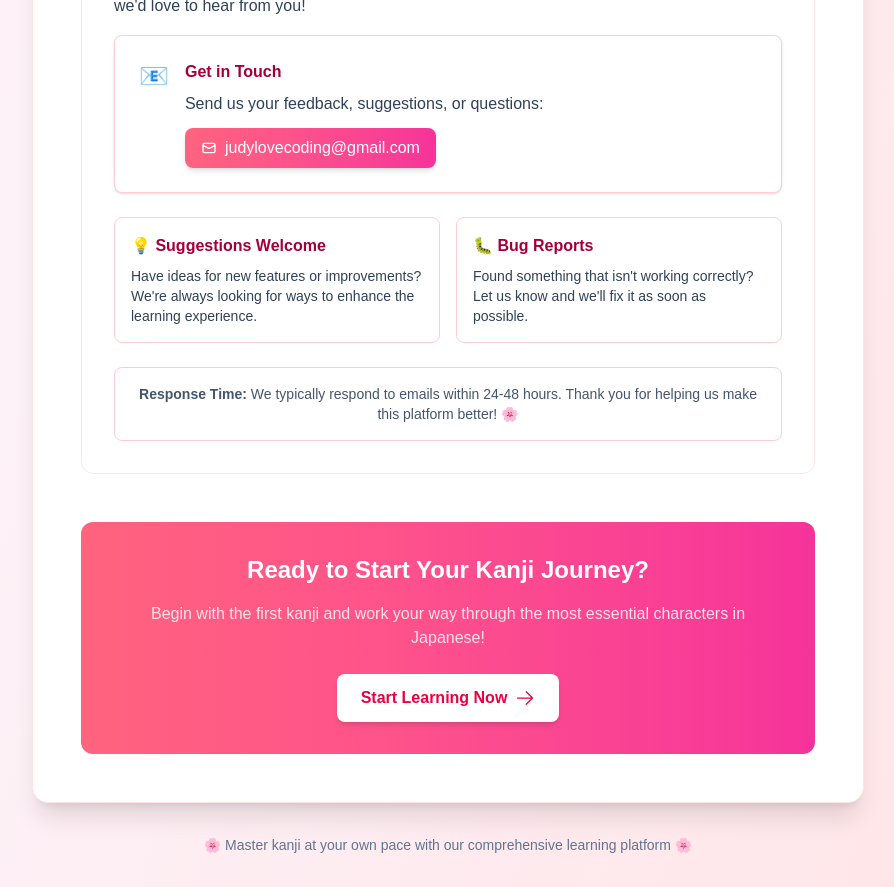
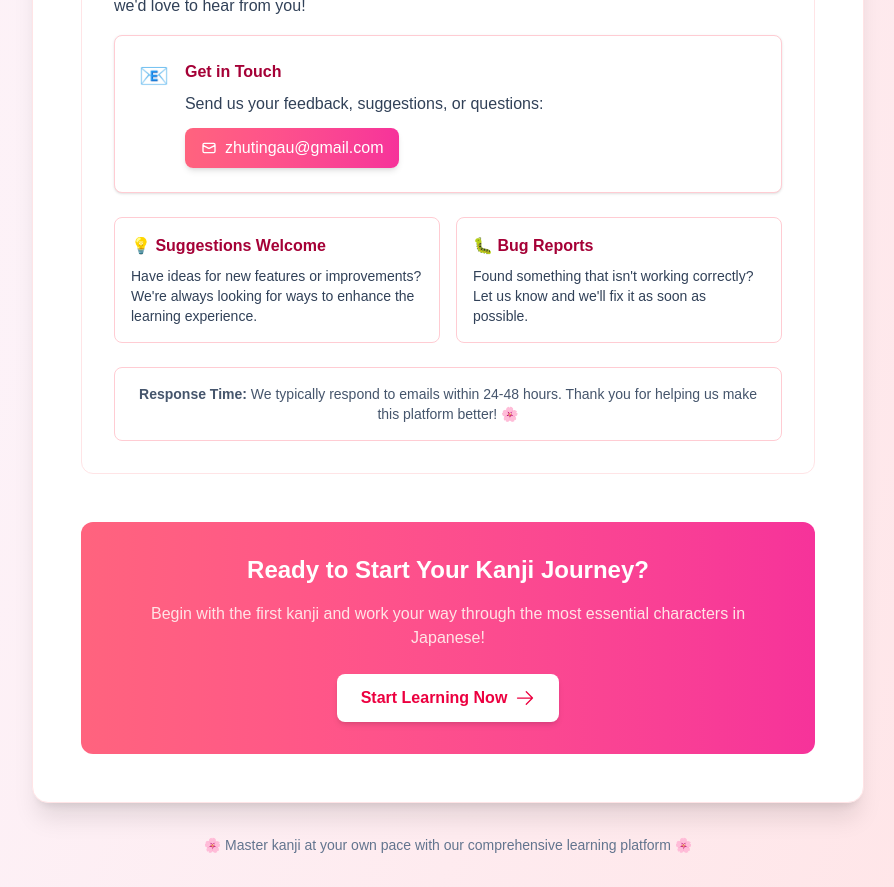
Before and after one commit to ardour100/Japanese100, a Next.js app: page /introduction in a window 1280 px wide. Shown: the part 2460-3347 px from the top of the page, without its empty margins (192-1086 px from the left). Built offline with nearby package versions, Linux system fonts and the light colour scheme; no server answers.

Commit message:
Update page.tsx

```diff
--- a/src/app/introduction/page.tsx
+++ b/src/app/introduction/page.tsx
@@ -238,13 +238,13 @@ export default function IntroductionPage() {
                       Send us your feedback, suggestions, or questions:
                     </p>
                     <a
-                      href="mailto:judylovecoding@gmail.com"
+                      href="mailto:zhutingau@gmail.com"
                       className="inline-flex items-center justify-center px-4 py-3 sm:py-2 bg-gradient-to-r from-rose-400 to-pink-500 text-white rounded-lg hover:from-rose-500 hover:to-pink-600 transition-colors shadow-md font-medium min-h-[48px] sm:min-h-[auto] w-full sm:w-auto text-center"
                     >
                       <svg className="w-4 h-4 mr-2 flex-shrink-0" fill="none" stroke="currentColor" viewBox="0 0 24 24">
                         <path strokeLinecap="round" strokeLinejoin="round" strokeWidth={2} d="M3 8l7.89 4.26a2 2 0 002.22 0L21 8M5 19h14a2 2 0 002-2V7a2 2 0 00-2-2H5a2 2 0 00-2 2v10a2 2 0 002 2z" />
                       </svg>
-                      <span className="break-all sm:break-normal">judylovecoding@gmail.com</span>
+                      <span className="break-all sm:break-normal">zhutingau@gmail.com</span>
                     </a>
                   </div>
                 </div>
```
